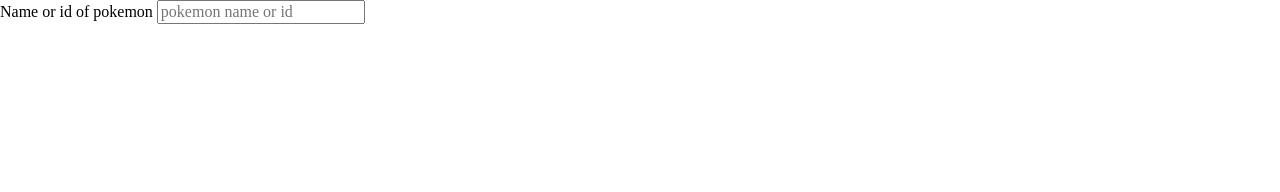
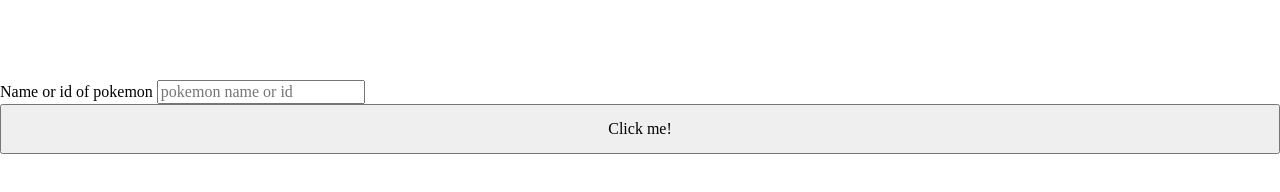
Before and after one commit to grgdhiraj/pokedex-1, a plain HTML site: page index.html in a window 1280 px wide. Drawn offline with Linux system fonts and the light colour scheme.

Commit message:
input field

```diff
--- a/css/main.css
+++ b/css/main.css
@@ -1 +1,8 @@
-:::::s
+#run {
+    height: 50px;
+    width: 100%;
+}
+
+form {
+    margin-top: 10vh;
+}
--- a/index.html
+++ b/index.html
@@ -11,7 +11,8 @@
 <body>
 <form>
     <label for="input">Name or id of pokemon</label>
-    <input type="text" id="input" placeholder="pokemon name or id"></input>
+    <input type="text" id="input" placeholder="pokemon name or id">
+    <button id="run">Click me!</button>
 </form>
 
 <script src="scripts/main.js"></script>
```
